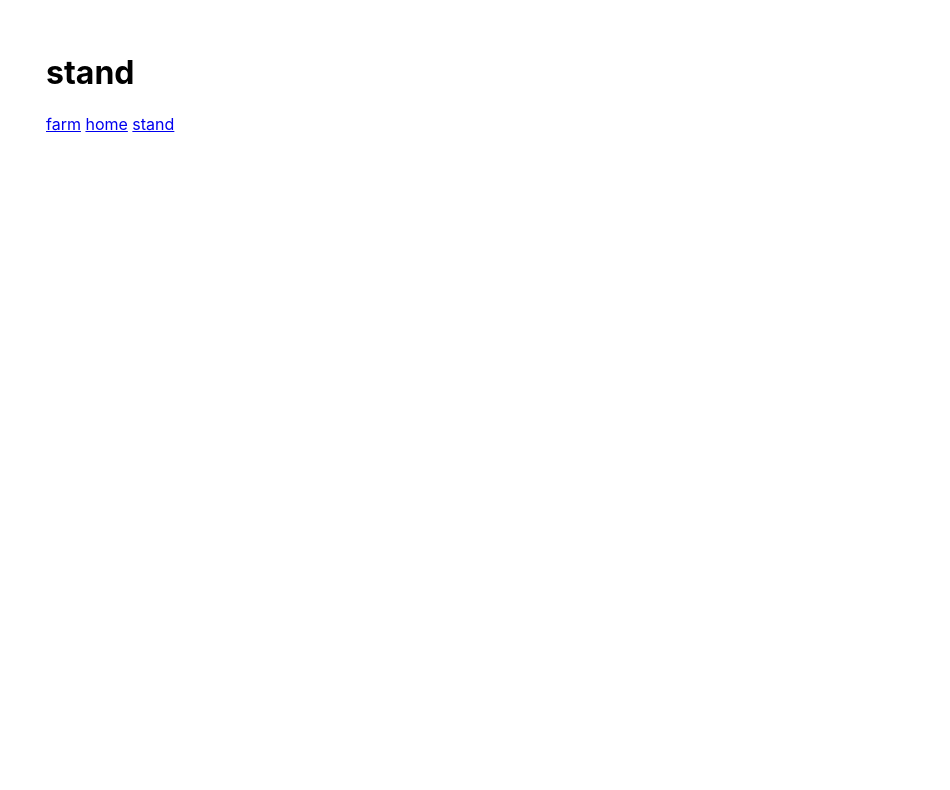
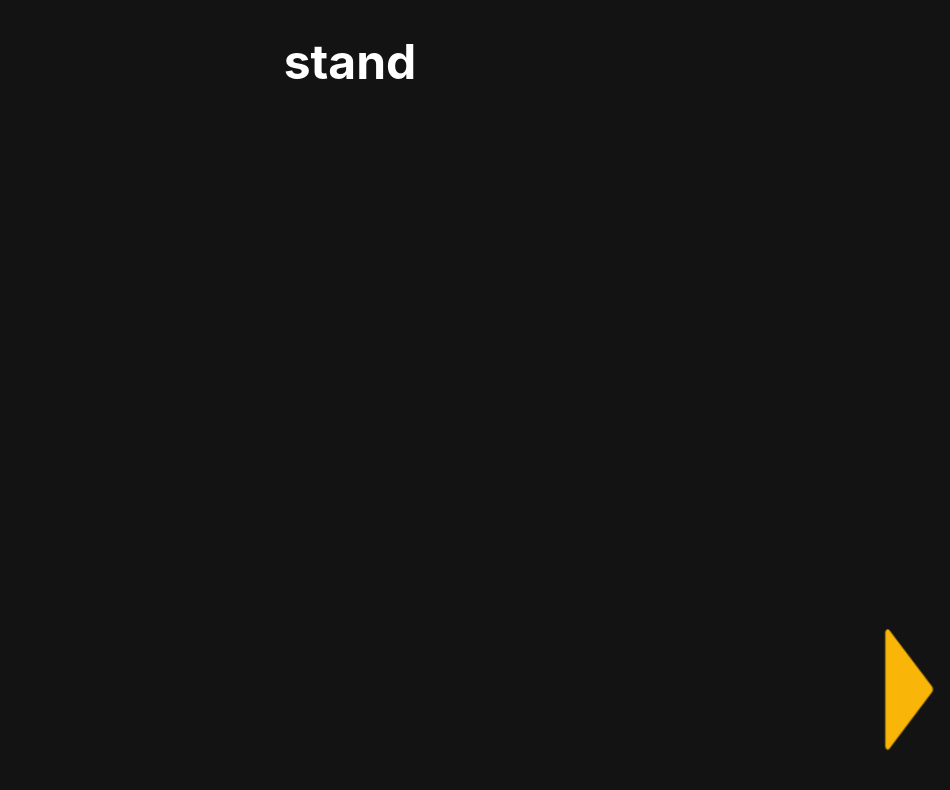
Before and after one commit to Xaateh/orangeclicker, an Electron app: page src/stand/index.html in a window 1200 px wide. Shown: the whole page, without its empty margins (250-1200 px from the left). Drawn offline with Linux system fonts and the light colour scheme.

Commit message:
devlog #0

```diff
--- a/src/farm/index.css
+++ b/src/farm/index.css
@@ -1,7 +1,31 @@
 body {
   font-family: -apple-system, BlinkMacSystemFont, 'Segoe UI', Roboto, Helvetica,
     Arial, sans-serif;
-  margin: auto;
-  max-width: 38rem;
-  padding: 2rem;
+  margin-top: 0;
+  background-color: #131313;
 }
+.main {
+  color: #fff;
+  text-align: center;
+  font-size: 1.5rem;
+}
+.arrows {
+  position: fixed;
+  bottom: 50px;
+  width: 100%;
+}
+.arrows img {
+  width: 4vw;
+}
+.arrows img:hover {
+  filter: brightness(85%);
+}
+.arrows #left {
+  float: left;
+  padding-left: 5px;
+}
+.arrows #right {
+  float: right;
+  padding-left: 25px;
+  transform: scaleX(-1); -webkit-transform: scaleX(-1);
+}
--- a/src/home/index.css
+++ b/src/home/index.css
@@ -2,5 +2,30 @@ body {
   font-family: -apple-system, BlinkMacSystemFont, 'Segoe UI', Roboto, Helvetica,
     Arial, sans-serif;
   margin-top: 0;
-
+  background-color: #131313;
 }
+.main {
+  color: #fff;
+  text-align: center;
+  font-size: 1.5rem;
+}
+.arrows {
+  position: fixed;
+  bottom: 50px;
+  width: 100%;
+}
+.arrows img {
+  width: 4vw;
+}
+.arrows img:hover {
+  filter: brightness(85%);
+}
+.arrows #left {
+  float: left;
+  padding-left: 5px;
+}
+.arrows #right {
+  float: right;
+  padding-left: 25px;
+  transform: scaleX(-1); -webkit-transform: scaleX(-1);
+}
--- a/src/index.js
+++ b/src/index.js
@@ -17,7 +17,7 @@ const createWindow = () => {
   // and load the index.html of the app.
   mainWindow.loadFile(path.join(__dirname, '/home/index.html'));
 
-  // mainWindow.setMenuBarVisibility(false)
+  mainWindow.setMenuBarVisibility(false)
   // Open the DevTools.
   // mainWindow.webContents.openDevTools();
 };
--- a/src/stand/index.css
+++ b/src/stand/index.css
@@ -1,7 +1,31 @@
 body {
   font-family: -apple-system, BlinkMacSystemFont, 'Segoe UI', Roboto, Helvetica,
     Arial, sans-serif;
-  margin: auto;
-  max-width: 38rem;
-  padding: 2rem;
+  margin-top: 0;
+  background-color: #131313;
 }
+.main {
+  color: #fff;
+  text-align: center;
+  font-size: 1.5rem;
+}
+.arrows {
+  position: fixed;
+  bottom: 50px;
+  width: 100%;
+}
+.arrows img {
+  width: 4vw;
+}
+.arrows img:hover {
+  filter: brightness(85%);
+}
+.arrows #left {
+  float: left;
+  padding-left: 5px;
+}
+.arrows #right {
+  float: right;
+  padding-left: 25px;
+  transform: scaleX(-1); -webkit-transform: scaleX(-1);
+}
--- a/src/stand/index.html
+++ b/src/stand/index.html
@@ -8,9 +8,12 @@
   <body>
     <div class="main">
       <h1>stand</h1>
-      <a href="../farm/index.html">farm</a>
-      <a href="../home/index.html">home</a>
-      <a href="../stand/index.html">stand</a>
+      <div class="arrows">
+        <a href="../home/index.html">
+          <img id="right" src="../img/arrow_left.png" alt="right arrow [click to navigate between places]">
+        </a>
+      </div>
+
     </div>
   </body>
 </html>
```
Also changed, not shown: package.json (+14 -2 lines), src/farm/index.html (+6 -3 lines), src/home/index.html (+8 -0 lines), src/img/arrow_left.png (added), 1 other file.
